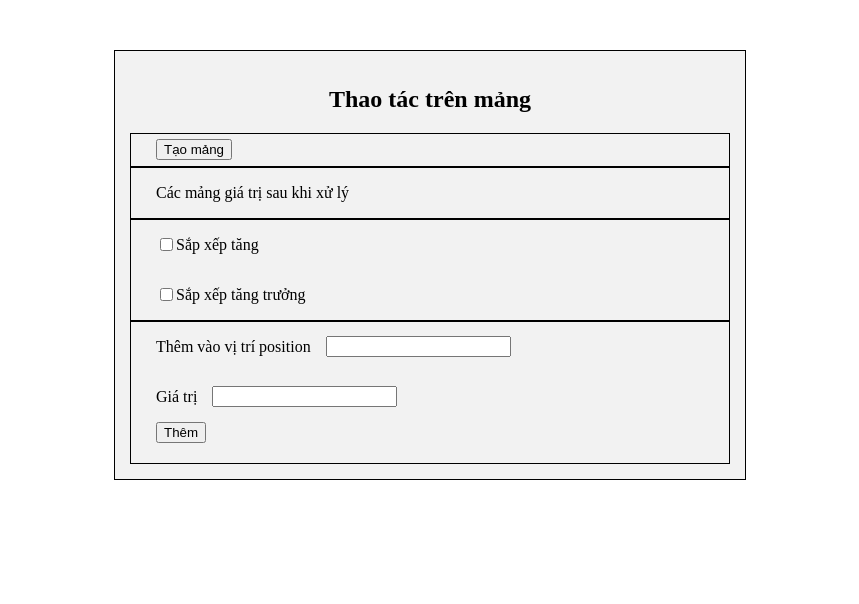
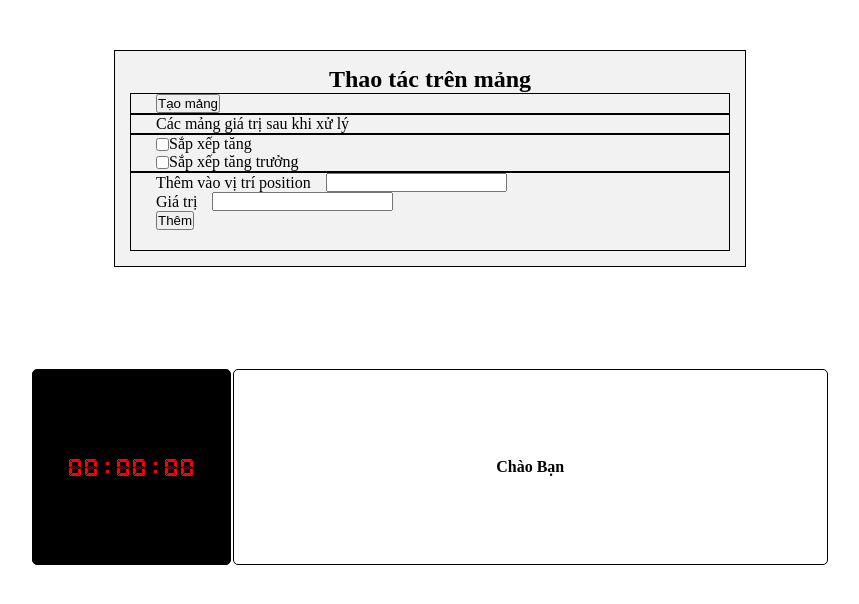
Before and after one commit to LeKimMy2002/BTTH.06, a plain HTML site: page Exercise1/index.html in a window 1280 px wide. Shown: the whole page, without its empty margins (210-1069 px from the left). Drawn offline with Linux system fonts and the light colour scheme.

Commit message:
supplement

```diff
--- a/Exercise1/index.html
+++ b/Exercise1/index.html
@@ -4,10 +4,11 @@
     <meta charset="UTF-8" />
     <meta http-equiv="X-UA-Tương thích" content="IE = edge" />
     <meta name="viewport" content="width = device-width, initial-scale = 1.0" />
-    <title>Sử dụng đối tượng Array</title>
-    <link rel="stylesheet" href="/Exercise1/style.css " />
+    <title>Sử dụng đối tượng Array và Window</title>
+    <link rel="stylesheet" href="/style.css" />
   </head>
   <body>
+    <!-- requirement 1 -->
     <div class="container">
       <h2 style="text-align: center">Thao tác trên mảng</h2>
       <div class="d-flex-center row">
@@ -39,6 +40,26 @@
         <button style="margin-bottom: 20px">Thêm</button>
       </div>
     </div>
-    <script type="text / javascript" src="./ main.js"></script>
+    <!-- requirement 2 -->
+    <table>
+      <tr>
+          <th style="width: 25%; background-color: black;">
+              <div style="display: flex; justify-content: center">
+                  <img class="hour_1" src="/img/00.gif" alt="" />
+                  <img class="hour_2" src="/img/00.gif" alt="" />
+                  <img class="two_dot" src="/img/haicham.gif" alt="" />
+                  <img class="minute_1" src="/img/00.gif" alt="" />
+                  <img class="minute_2" src="/img/00.gif" alt="" />
+                  <img class="two_dot" src="/img/haicham.gif" alt="" />
+                  <img class="second_1" src="/img/00.gif" alt="" />
+                  <img class="second_2" src="/img/00.gif" alt="" />
+              </div>
+          </th>
+          <th class="border">
+              <p class="title">Chào Bạn</p>
+          </th>
+      </tr>
+  </table>
+  <script src="script.js"></script>
   </body>
 </html>
--- a/Exercise1/style.css
+++ b/Exercise1/style.css
@@ -1,3 +1,4 @@
+/* CSS requirement 1 */
 .container {
     padding: 10px;
     background: #f2f2f2;
@@ -28,3 +29,29 @@
 .containerInput input {
     margin-left: 15px;
 }
+/* CSS requirement 2 */
+*{
+    margin: 0;
+    padding: 0;
+}
+
+body{
+    width: 100vw;
+    height: 100vh;
+}
+
+table{
+    width: 800px;
+    height: 200px;
+    margin: 100px auto;
+}
+
+th{
+    margin: 0;
+    border: 1px solid #000;
+    border-radius:  5px;
+    justify-content: center;
+}
+.border {
+    border-radius:  5px;
+}
```
Also changed, not shown: Exercise1/img/00.gif (added), Exercise1/img/01.gif (added), Exercise1/img/02.gif (added), Exercise1/img/03.gif (added), Exercise1/img/04.gif (added), Exercise1/img/05.gif (added), Exercise1/img/06.gif (added), Exercise1/img/07.gif (added), Exercise1/img/08.gif (added), Exercise1/img/09.gif (added), Exercise1/img/haicham.gif (added).
